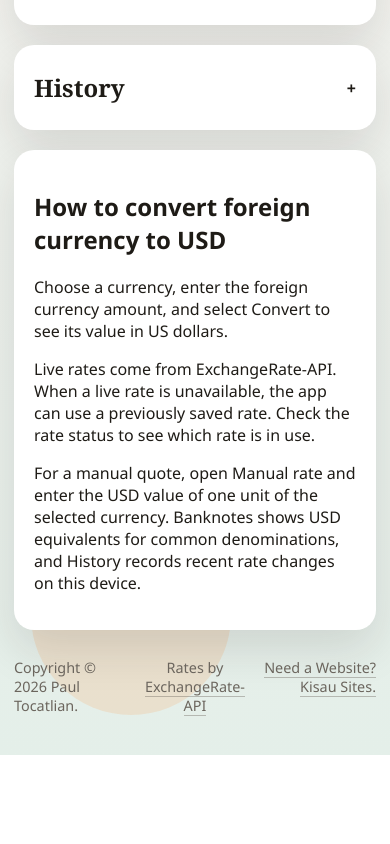
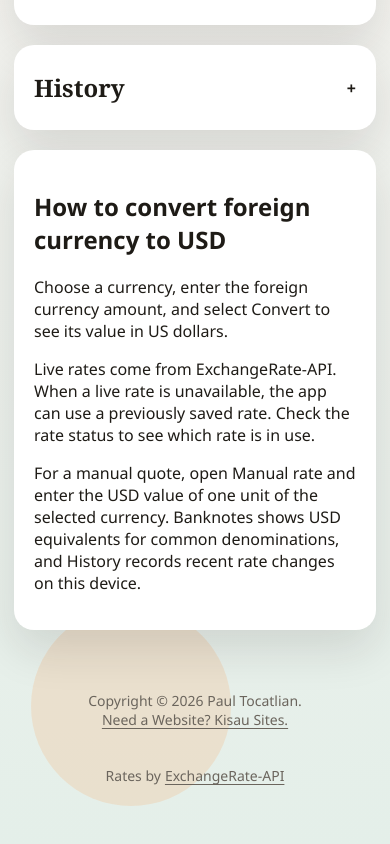
Before and after one commit to tocatlian/fx2usd, a website: page index.html in a window 390 px wide. Shown: the part 883-1727 px from the top of the page. Before the commit the page ends 1638 px from the top, so only its background shows below. Drawn offline with Linux system fonts and the light colour scheme; no server answers.

Commit message:
Center the compact mobile footer (#41)

```diff
--- a/styles.css
+++ b/styles.css
@@ -266,6 +266,63 @@ main {
   text-decoration: none;
   border-bottom: 1px solid rgba(107, 101, 93, 0.4);
 }
+@media (max-width: 639px) {
+  .footer {
+    grid-template-columns: minmax(0, 1fr);
+    gap: 0;
+    justify-items: center;
+    padding-block: 8px;
+    font-size: 14px;
+    line-height: 1.4;
+    text-align: center;
+  }
+
+  .footer p {
+    text-align: center;
+    overflow-wrap: normal;
+  }
+
+  .footer > p:first-child {
+    display: flex;
+    align-items: flex-end;
+    justify-content: center;
+    min-height: 44px;
+  }
+
+  .footer .site-credit {
+    order: 1;
+    text-align: center;
+  }
+
+  .footer .site-credit a {
+    display: inline-flex;
+    align-items: flex-start;
+    justify-content: center;
+    min-height: 44px;
+    border-bottom: 0;
+    text-decoration: underline;
+    text-underline-offset: 3px;
+  }
+
+  .footer .attribution {
+    order: 2;
+    display: flex;
+    align-items: center;
+    justify-content: center;
+    flex-wrap: wrap;
+    column-gap: 4px;
+  }
+
+  .footer .attribution a {
+    display: inline-flex;
+    align-items: center;
+    min-height: 44px;
+    border-bottom: 0;
+    text-decoration: underline;
+    text-underline-offset: 3px;
+  }
+}
+
 .card {
   background: var(--card);
   border-radius: var(--radius);
```
Also changed, not shown: docs/html/CHANGELOG.html (+1 -0 lines), docs/html/README.html (+3 -1 lines), CHANGELOG.md, README.md.
